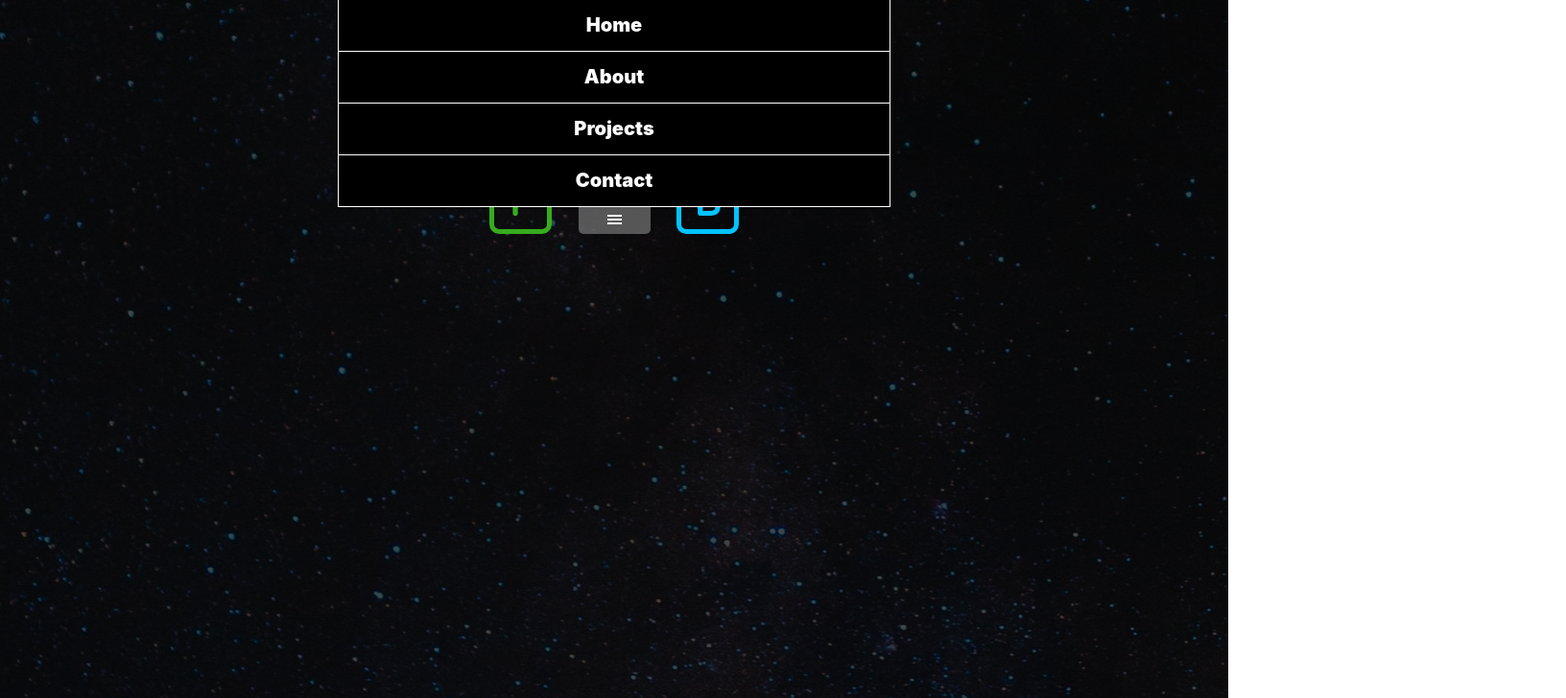
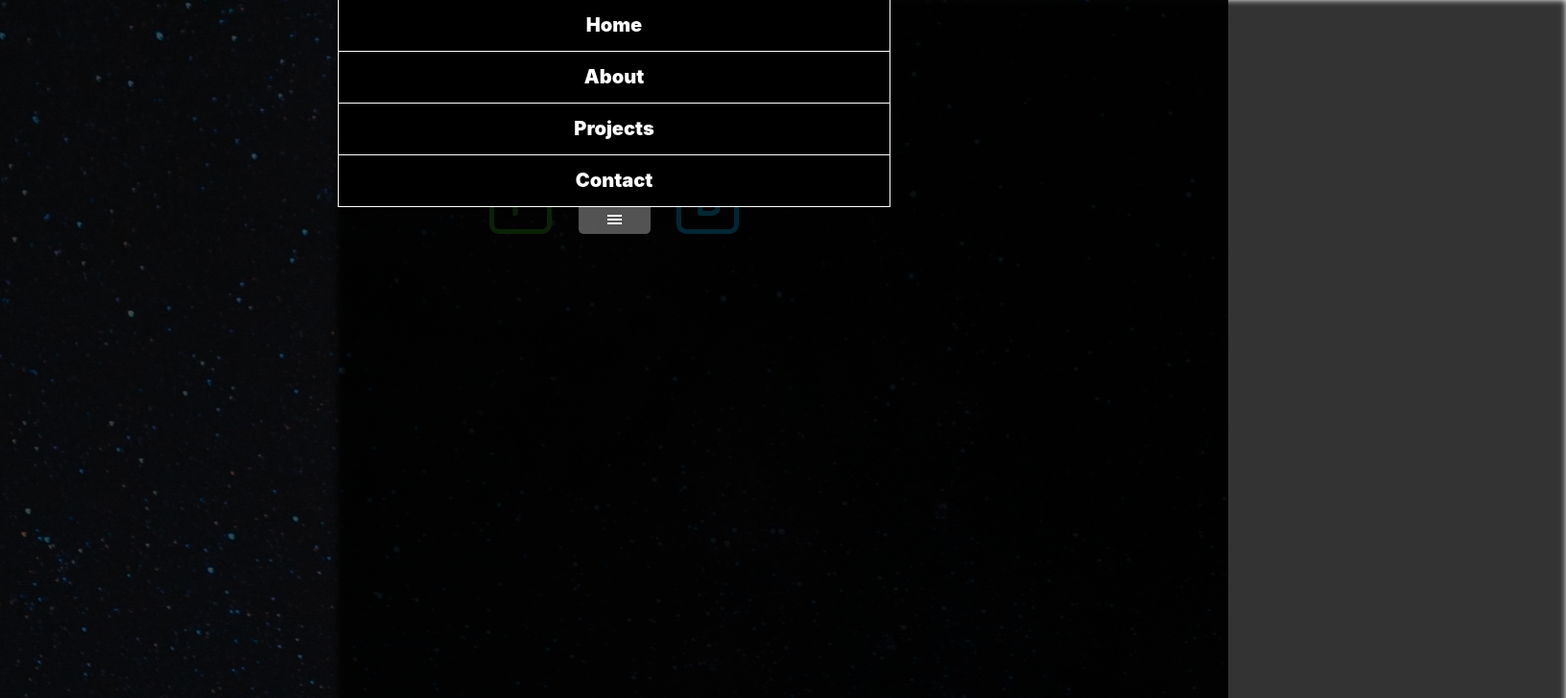
Before and after one commit to iVictoris/portfolio-react, a React (Create React App) app: page / in a window 1280 px wide. Both pictures are taken after a click on the element 640 px from the left and 15 px from the top of the page. Shown: the top 728 px of the page at 96% size, 1632 px wide, since content can reach past the window. Built offline with nearby package versions, Linux system fonts and the light colour scheme.

Commit message:
added a backdrop element

```diff
--- a/src/components/App.jsx
+++ b/src/components/App.jsx
@@ -6,6 +6,7 @@ import {
     About,
     Projects,
     Contact,
+    Backdrop,
 } from './';
 import { Route, Switch, Redirect } from 'react-router-dom';
 
@@ -14,6 +15,7 @@ function App() {
         <div className="App">
             <nav className="nav-menu">
                 <PulldownMenu />
+                <Backdrop name="pulldownMenu" />
             </nav>
             <DropdownButton />
             <Switch>
--- a/src/components/index.js
+++ b/src/components/index.js
@@ -1,5 +1,5 @@
 import App from './App';
-import { DropdownButton, SkillButton, SkillView } from './ui/';
+import { DropdownButton, SkillButton, SkillView, Backdrop } from './ui/';
 import { PulldownMenu } from './nav';
 import { Home, Page, About, Projects, Contact } from './pages';
 
@@ -14,4 +14,5 @@ export {
     Projects,
     SkillButton,
     SkillView,
+    Backdrop,
 };
--- /dev/null
+++ b/src/components/ui/Backdrop.jsx
@@ -0,0 +1,19 @@
+import React from 'react';
+import { connect } from 'react-redux';
+import { toggleModal } from '../../redux/actions';
+
+const Backdrop = ({ name, modal }) => {
+    const handleClick = (e) => {
+        e.stopPropagation();
+        toggleModal(name);
+    };
+    return (
+        <div
+            className={`backdrop ${modal[name]?.show ? 'show' : ''}`.trim()}
+            onClick={handleClick}></div>
+    );
+};
+
+const mapStateToProps = ({ modal }) => ({ modal });
+
+export default connect(mapStateToProps, { toggleModal })(Backdrop);
--- a/src/components/ui/index.js
+++ b/src/components/ui/index.js
@@ -1,5 +1,6 @@
-import DropdownButton from "./DropdownButton";
-import SkillButton from "./SkillButton";
-import SkillView from "./SkillView";
+import DropdownButton from './DropdownButton';
+import SkillButton from './SkillButton';
+import SkillView from './SkillView';
+import Backdrop from './Backdrop';
 
-export { DropdownButton, SkillButton, SkillView };
+export { DropdownButton, SkillButton, SkillView, Backdrop };
--- a/src/sass/dropdown.scss
+++ b/src/sass/dropdown.scss
@@ -25,7 +25,7 @@
 
         &.show {
             transform: translateY(214px);
-            transition: all 0.5s;
+            transition: all 0.25s;
             z-index: 5000;
         }
     }
--- a/src/sass/nav.scss
+++ b/src/sass/nav.scss
@@ -54,6 +54,25 @@ nav {
     &.show {
         z-index: 10000;
         transform: translateY(0);
-        transition: all 0.5s;
+        transition: all 0.25s;
     }
 }
+
+.backdrop {
+    position: absolute;
+    width: 100vw;
+    height: 100vh;
+    top: 0;
+    left: 0;
+    z-index: 0;
+    opacity: 0;
+    transition: all 0.25s 0.35s;
+    background: rgba(0, 0, 0, 0.8);
+
+    &.show {
+        z-index: 5000;
+        opacity: 1;
+        transition: all 0.25s 0.15s;
+        filter: blur(3px);
+    }
+}
```
